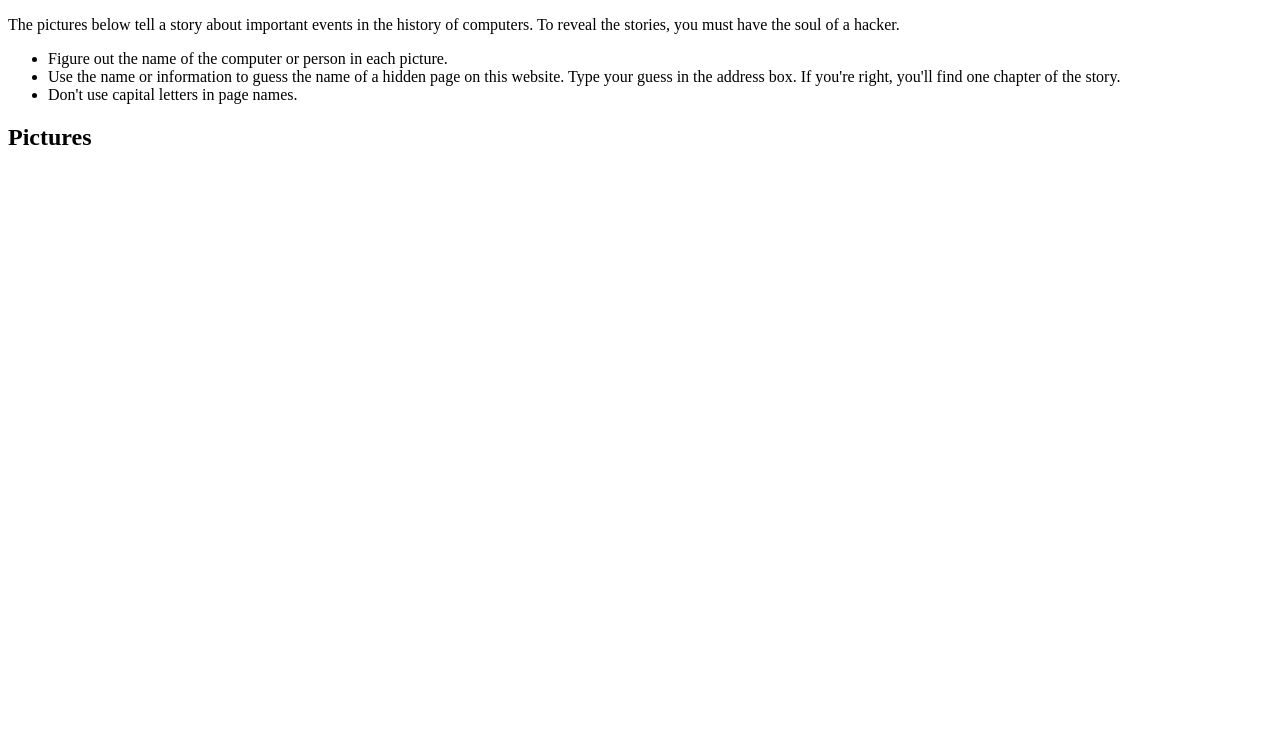
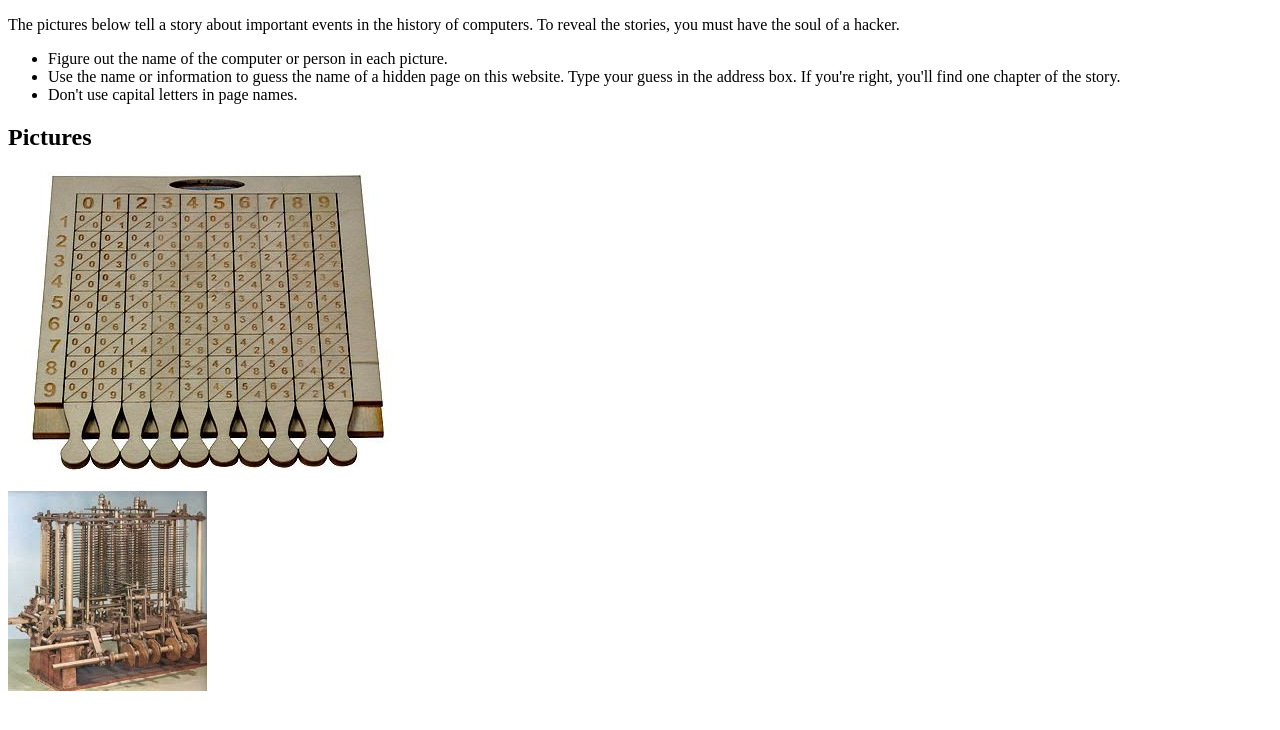
Before and after one commit to inthemagiccity/inthemagiccity.github.io, a plain HTML site: page index.html in a window 1280 px wide. Drawn offline with Linux system fonts and the light colour scheme.

Commit message:
Update index.html

```diff
--- a/index.html
+++ b/index.html
@@ -26,6 +26,12 @@
     <h2>
       Pictures
     </h2>
+    <p>
+      <img src="testupload/napiers_bones.jpg">
+    </p>
+    <p>
+      <img src="testupload/analytical_engine1.jpg">
+    </p>
   </body>
 </html>
 
```
